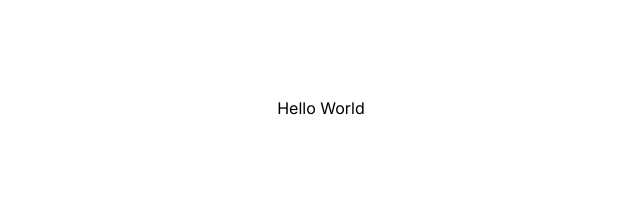
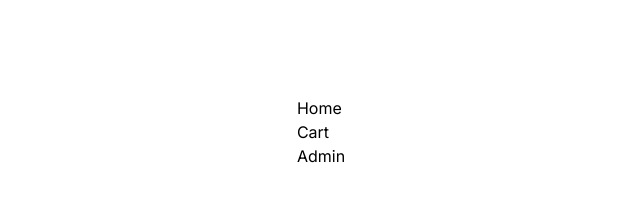
Before and after one commit to BhathiyaPrasad/my-ecommerce-store, a Next.js app: page / in a window 1280 px wide. Shown: the top 218 px of the page, without its empty margins (319-959 px from the left). Built offline with nearby package versions, Linux system fonts and the light colour scheme.

Commit message:
added header component to landing page

```diff
--- a/components/common/Header.tsx
+++ b/components/common/Header.tsx
@@ -8,7 +8,7 @@ const Header = () => (
       <ul>
         <li><Link href="/">Home</Link></li>
         <li><Link href="/product/cart">Cart</Link></li>
-        <li><Link href="/admin">Admin</Link></li>
+        <li><Link href="/admin/home">Admin</Link></li>
       </ul>
     </nav>
   </header>
--- a/src/app/page.tsx
+++ b/src/app/page.tsx
@@ -1,10 +1,11 @@
 import Image from "next/image";
+import Header from "@components/common/Header";
 
 export default function Home() {
   return (
     <main className="flex min-h-screen flex-col items-center justify-between p-24">
     <div>
-      Hello World
+      <Header />
     </div>
     </main>
   );
```
